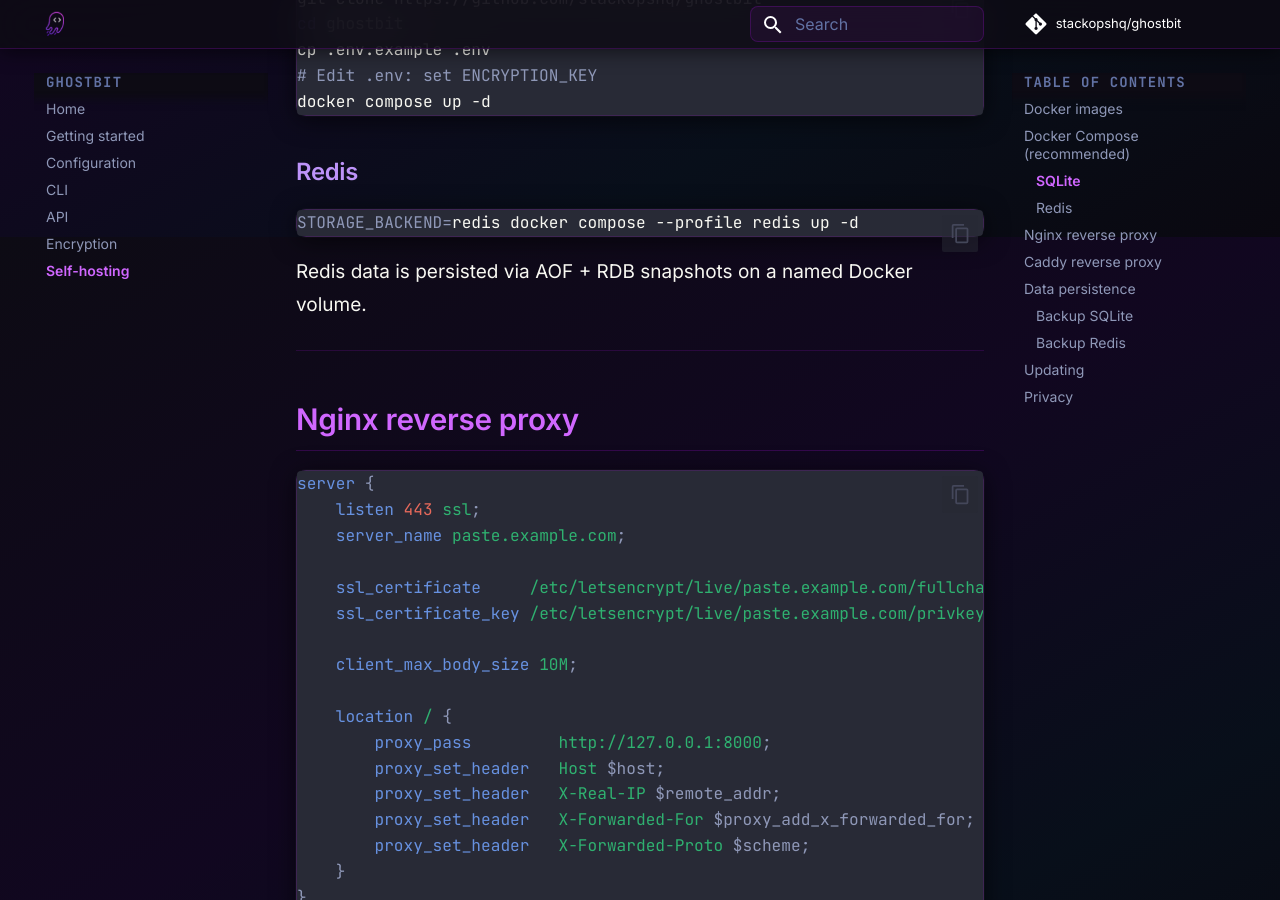
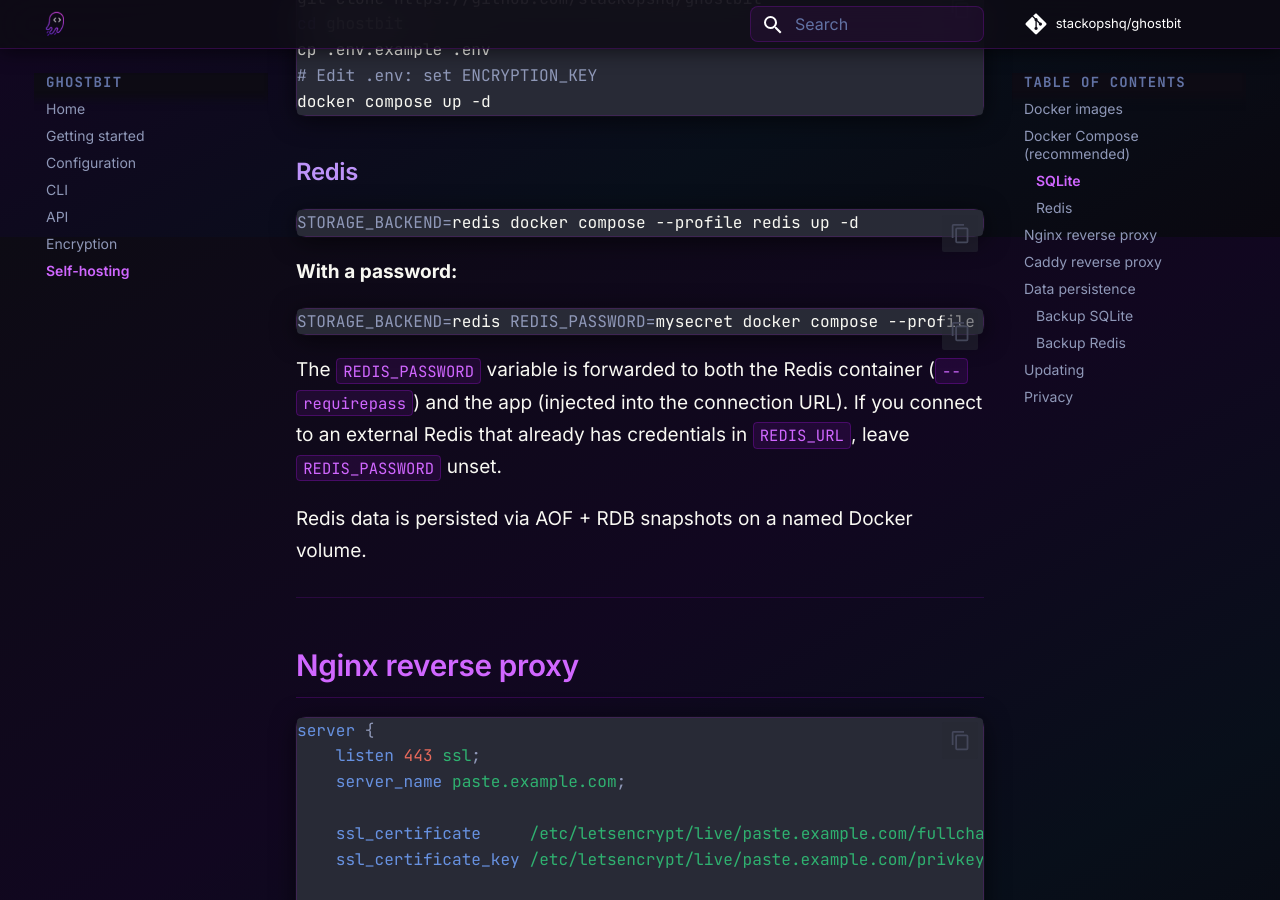
Before and after one commit to stackopshq/ghostbit, an MkDocs documentation site: the page built from docs/self-hosting.md, in a window 1280 px wide and 900 px high, scrolled down 712 px. Built offline with MkDocs 1.6.1 and Material for MkDocs 9.7.7, drawn with Linux system fonts in a browser that asks for light colours; comment, search, counter and statistics services are not loaded; some of the changed text lies outside the part shown.

Commit message:
feat: support Redis password authentication
Add optional REDIS_PASSWORD env var. When set, the password is injected
into REDIS_URL automatically (no need to embed credentials in the URL).
The managed Docker Compose Redis service receives --requirepass accordingly.

````diff
--- a/config.py
+++ b/config.py
@@ -5,6 +5,7 @@
     storage_backend: str = "sqlite"           # "sqlite" or "redis"
     sqlite_path: str     = "/data/ghostbit.db"
     redis_url: str       = "redis://localhost:6379"
+    redis_password: str  = ""                        # injected into redis_url if set
     max_paste_size: int  = 524288             # 512 KB
     port: int            = 8000
 
--- a/docker-compose.yml
+++ b/docker-compose.yml
@@ -7,6 +7,7 @@
       - STORAGE_BACKEND=${STORAGE_BACKEND:-sqlite}
       - SQLITE_PATH=${SQLITE_PATH:-/data/ghostbit.db}
       - REDIS_URL=${REDIS_URL:-redis://redis:6379}
+      - REDIS_PASSWORD=${REDIS_PASSWORD:-}
       - MAX_PASTE_SIZE=${MAX_PASTE_SIZE:-524288}
       - PORT=${PORT:-8000}
     volumes:
@@ -22,10 +23,13 @@
       --appendfsync everysec
       --save 60 1
       --save 300 1
+      ${REDIS_PASSWORD:+--requirepass ${REDIS_PASSWORD}}
     volumes:
       - redis_data:/data
     healthcheck:
-      test: ["CMD", "redis-cli", "ping"]
+      test: >
+        ["CMD", "sh", "-c",
+         "redis-cli ${REDIS_PASSWORD:+-a $REDIS_PASSWORD} ping"]
       interval: 5s
       timeout: 3s
       retries: 5
--- a/docs/self-hosting.md
+++ b/docs/self-hosting.md
@@ -28,6 +28,14 @@
 ```bash
 STORAGE_BACKEND=redis docker compose --profile redis up -d
 ```
+
+**With a password:**
+
+```bash
+STORAGE_BACKEND=redis REDIS_PASSWORD=mysecret docker compose --profile redis up -d
+```
+
+The `REDIS_PASSWORD` variable is forwarded to both the Redis container (`--requirepass`) and the app (injected into the connection URL). If you connect to an external Redis that already has credentials in `REDIS_URL`, leave `REDIS_PASSWORD` unset.
 
 Redis data is persisted via AOF + RDB snapshots on a named Docker volume.
 
@@ -97,7 +105,10 @@
 ### Backup Redis
 
 ```bash
+# Without password
 docker compose exec redis redis-cli BGSAVE
+# With password
+docker compose exec redis redis-cli -a "$REDIS_PASSWORD" BGSAVE
 docker compose cp redis:/data/dump.rdb ./dump.rdb
 ```
 
````
Also changed, not shown: README.md (+4 -0 lines), docs/configuration.md (+15 -0 lines), storage/__init__.py (+17 -1 lines), 1 other file.
